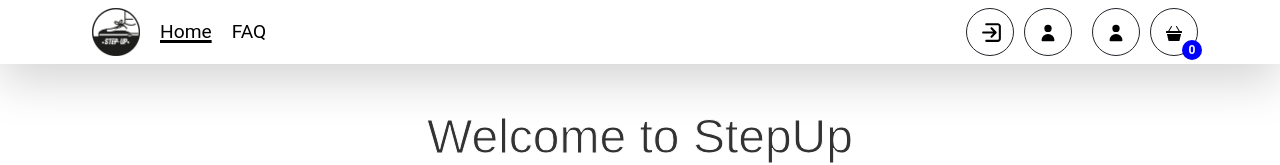
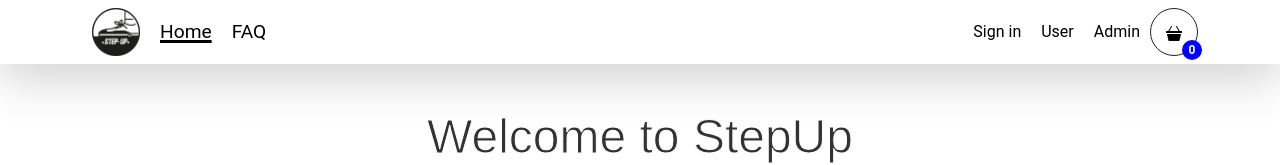
Before and after one commit to Knightrider85/slutprojekt8-main, a React (Vite) app in the folder client/: page / in a window 1280 px wide. Shown: the top 165 px of the page. Built offline with nearby package versions, Linux system fonts and the light colour scheme.

Commit message:
fixed styling on navlinks

```diff
--- a/client/src/components/Navbar.tsx
+++ b/client/src/components/Navbar.tsx
@@ -2,17 +2,16 @@
 import { Container, Nav, Navbar as NavbarBs } from "react-bootstrap";
 import { NavLink } from "react-router-dom";
 import styled from "styled-components";
-import { AdminButton } from "./AdminButton";
 import { CartButton } from "./CartButton";
 import { HomeLogo } from "./HomeLogo";
-import { LoginButton } from "./LoginButton";
-import { UserButton } from "./UserButton";
 
 export function Navbar() {
   return (
     <header>
-      <NavbarBs sticky="top" className="header shadow-lg mb-4">
+      <NavbarBs sticky="top" expand="md" className="header shadow-lg mb-4">
         <Container>
+          <NavbarBs.Toggle aria-controls="responsive-navbar-nav" />
+          <NavbarBs.Collapse id="responsive-navbar-nav">
             <Nav className="me-auto" style={{ alignItems: "center" }}>
               <StyledNavLink to="/" as={NavLink}>
                 <HomeLogo />
@@ -24,14 +23,19 @@
                 FAQ
               </StyledNavLink>
             </Nav>
-          <LoginButton />
+            <Nav style={{ alignItems: "center" }}>
+              <Link data-cy="user-link" to="/signIn" as={NavLink}>
+                Sign in
+              </Link>
               <Link data-cy="user-link" to="/users" as={NavLink}>
-            <UserButton />
+                User
               </Link>
               <Link data-cy="admin-link" to="/admin" as={NavLink}>
-            <AdminButton />
+                Admin
               </Link>
               <CartButton />
+            </Nav>
+          </NavbarBs.Collapse>
         </Container>
       </NavbarBs>
     </header>
@@ -44,6 +48,11 @@
   text-decoration: none;
   font-size: 1.2rem;
   transition: all 0.3s ease;
+
+  &:hover {
+    color: #9d9d9d;
+    text-decoration: underline 3px;
+  }
   &.active {
     color: black;
     text-decoration: underline 3px;
@@ -52,4 +61,11 @@
 
 const Link = styled(NavLink)`
   padding: 0px 10px;
+  text-decoration: none;
+  color: black;
+  transition: all 0.3s ease;
+  &:hover {
+    color: #9d9d9d;
+    text-decoration: underline 3px;
+  }
 `;
```
Lines whose indentation alone changed are shown as unchanged.
